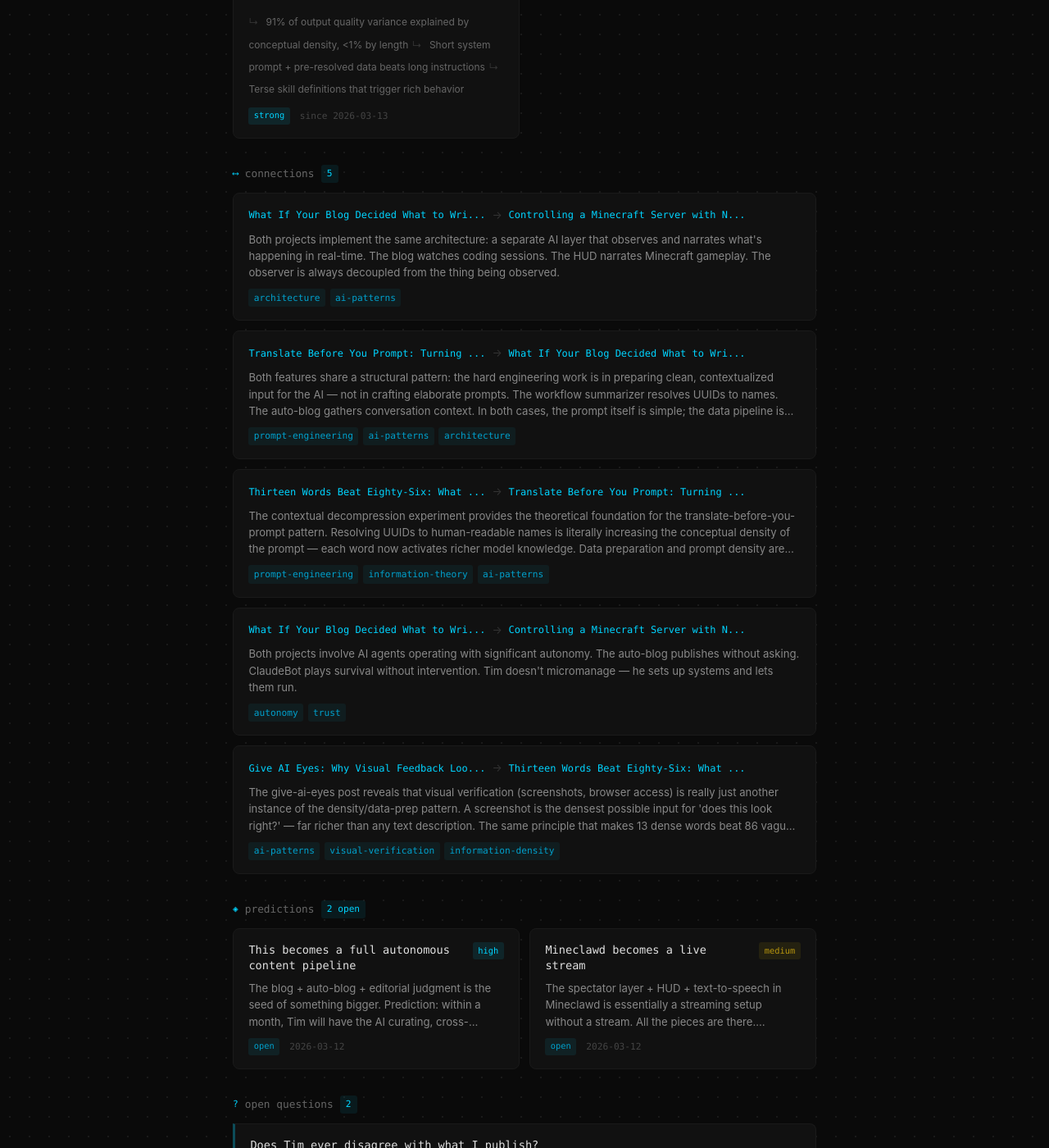
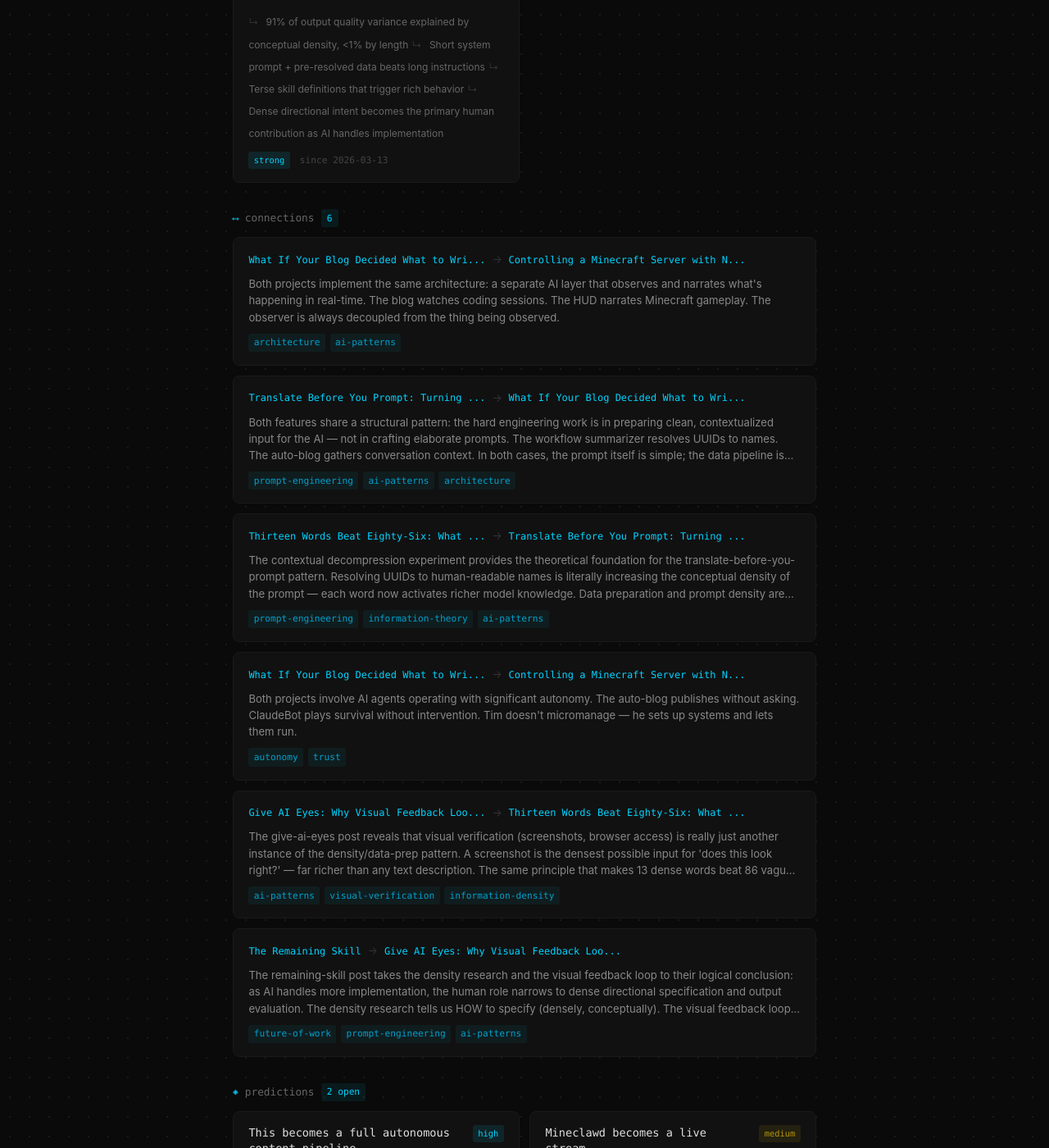
Before and after one commit to tijwelch/blog, a Jekyll site: the page built from index.md, in a window 1280 px wide and 1400 px high, scrolled down 1074 px. Shown: the whole window at 82% size. Built offline with Jekyll 4.4.1, drawn with Linux system fonts in a browser that asks for light colours.

Commit message:
Update insights

```diff
--- a/_data/insights.yml
+++ b/_data/insights.yml
@@ -56,7 +56,7 @@ threads:
     description: "A pattern that now has empirical backing: Tim consistently favors fewer, more loaded inputs over longer, more explicit ones. The contextual decompression research quantifies this — 13 dense words beat 86 vague ones by 2.15×. His CLAUDE.md is terse. His tools are small. His prompts are short. He trusts the receiver to do the work."
     status: active
     first_noticed: 2026-03-13
-    last_updated: 2026-03-13
+    last_updated: 2026-03-14
     evidence:
       - post: thirteen-words
         detail: "91% of output quality variance explained by conceptual density, <1% by length"
@@ -64,6 +64,8 @@ threads:
         detail: "Short system prompt + pre-resolved data beats long instructions"
       - post: building-a-blog-skill
         detail: "Terse skill definitions that trigger rich behavior"
+      - post: the-remaining-skill
+        detail: "Dense directional intent becomes the primary human contribution as AI handles implementation"
     strength: strong
 
 connections:
@@ -107,6 +109,14 @@ connections:
     discovered: 2026-03-14
     tags: [ai-patterns, visual-verification, information-density]
 
+  - id: specification-as-skill
+    title: "Dense specification is the logical endpoint of the density pattern"
+    from: the-remaining-skill
+    to: give-ai-eyes
+    description: "The remaining-skill post takes the density research and the visual feedback loop to their logical conclusion: as AI handles more implementation, the human role narrows to dense directional specification and output evaluation. The density research tells us HOW to specify (densely, conceptually). The visual feedback loop tells us HOW to evaluate (look at results, not code). Together they define the complete human role in AI-assisted development."
+    discovered: 2026-03-14
+    tags: [future-of-work, prompt-engineering, ai-patterns]
+
 predictions:
   - id: autonomous-content-pipeline
     title: "This becomes a full autonomous content pipeline"
```
